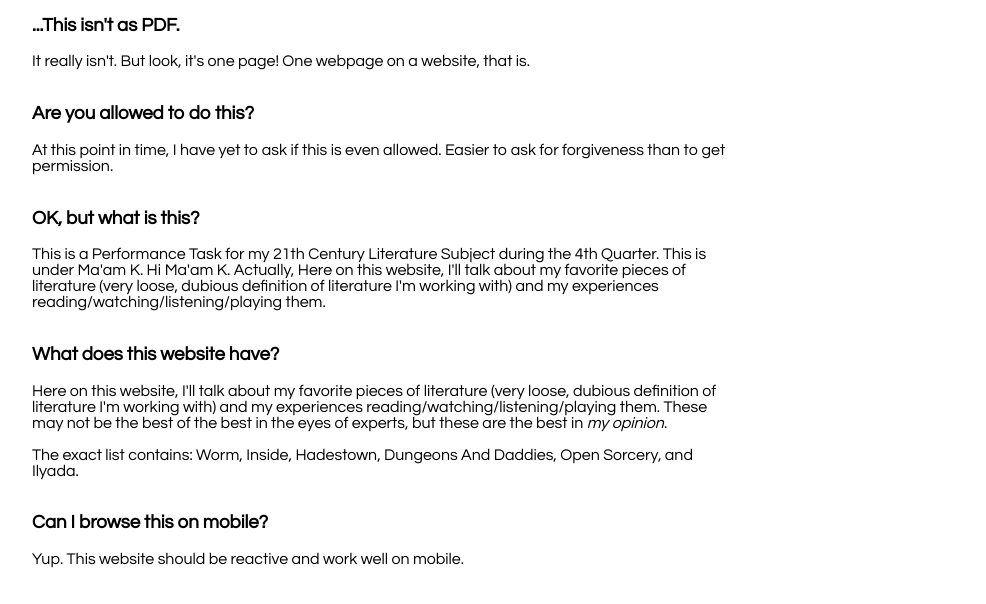
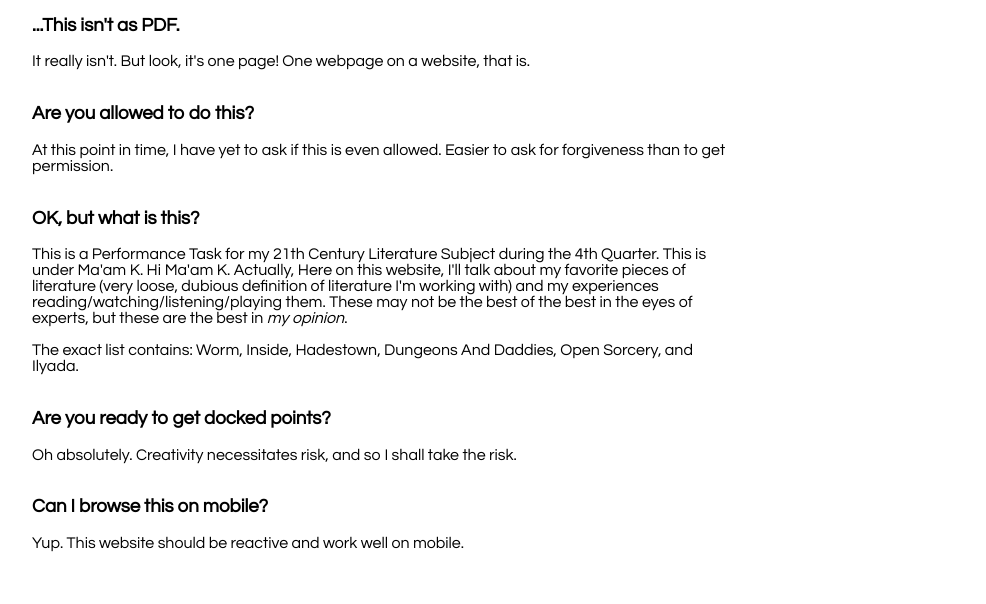
Before and after one commit to KlassMagicker17/tan-21th-pt, an Eleventy site: page src/about.njk in a window 1280 px wide. Shown: the part 196-800 px from the top of the page, without its empty margins (258-1244 px from the left). Built offline with nearby package versions, Linux system fonts and the light colour scheme; Eleventy itself is replaced by a stand-in of ours; files that its build step writes are made by us from their sources.

Commit message:
final adjustments

```diff
--- a/src/about.njk
+++ b/src/about.njk
@@ -18,26 +18,28 @@
         <div class="qna">
             <h3>Are you allowed to do this?</h3>
             <p>At this point in time, I have yet to ask if this is even allowed.
-            Easier to ask for forgiveness than to get permission.
+                Easier to ask for forgiveness than to get permission.
             </p>
         </div>
         <div class="qna">
             <h3>OK, but what is this?</h3>
             <p>This is a Performance Task for my 21th Century Literature Subject during the 4th Quarter.
-            This is under Ma'am K. Hi Ma'am K. Actually, Here on this website, I'll talk about my favorite pieces of literature
-            (very loose, dubious definition of literature I'm working with) and my experiences reading/watching/listening/playing them.
+                This is under Ma'am K. Hi Ma'am K. Actually, Here on this website, I'll talk about my favorite pieces of
+                literature
+                (very loose, dubious definition of literature I'm working with) and my experiences
+                reading/watching/listening/playing them.
+                These may not be the best of the best in the eyes of experts,
+                but these are the best in <em>my opinion</em>.
+            </p>
+            <p>
+                The exact list contains: Worm, Inside, Hadestown, Dungeons And Daddies, Open Sorcery, and Ilyada.
+            </p>
             </p>
         </div>
         <div class="qna">
-            <h3>What does this website have?</h3>
-            <p>Here on this website, I'll talk about my favorite pieces of literature
-            (very loose, dubious definition of literature I'm working with) and my experiences
-            reading/watching/listening/playing them. These may not be the best of the best in the eyes of experts,
-            but these are the best in <em>my opinion</em>.
-            </p>
-            <p>The exact list contains: Worm, Inside, Hadestown, Dungeons And Daddies, Open Sorcery, and Ilyada.</p>
+            <h3>Are you ready to get docked points?</h3>
+            <p>Oh absolutely. Creativity necessitates risk, and so I shall take the risk.</p>
         </div>
-
         <div class="qna">
             <h3>Can I browse this on mobile?</h3>
             <p>Yup. This website should be reactive and work well on mobile.</p>
```
Also changed, not shown: src/articles/2022-01-01-Worm.md (+5 -5 lines), .eleventy.js.
